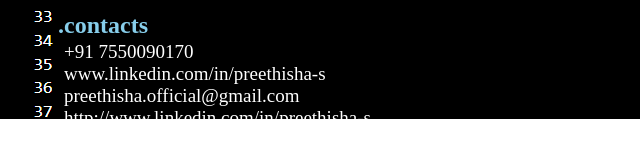
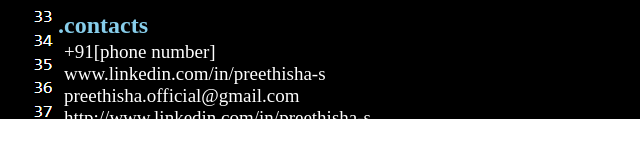
Before and after one commit to Preethisha04/Resume-in-CSS-style, a plain HTML site: page index.html in a window 1280 px wide. Shown: the part 823-980 px from the top of the page, 0-640 px from the left. Drawn offline with Linux system fonts and the light colour scheme.

Commit message:
Update index.html

```diff
--- a/index.html
+++ b/index.html
@@ -66,7 +66,7 @@
             <h2>.contacts</h2>
           </div>
           <div class="sub">
-            <p>+91 7550090170<br>www.linkedin.com/in/preethisha-s<br>preethisha.official@gmail.com<br>http://www.linkedin.com/in/preethisha-s</p>
+            <p>+91[phone number]<br>www.linkedin.com/in/preethisha-s<br>preethisha.official@gmail.com<br>http://www.linkedin.com/in/preethisha-s</p>
 
           </div>
 
```
